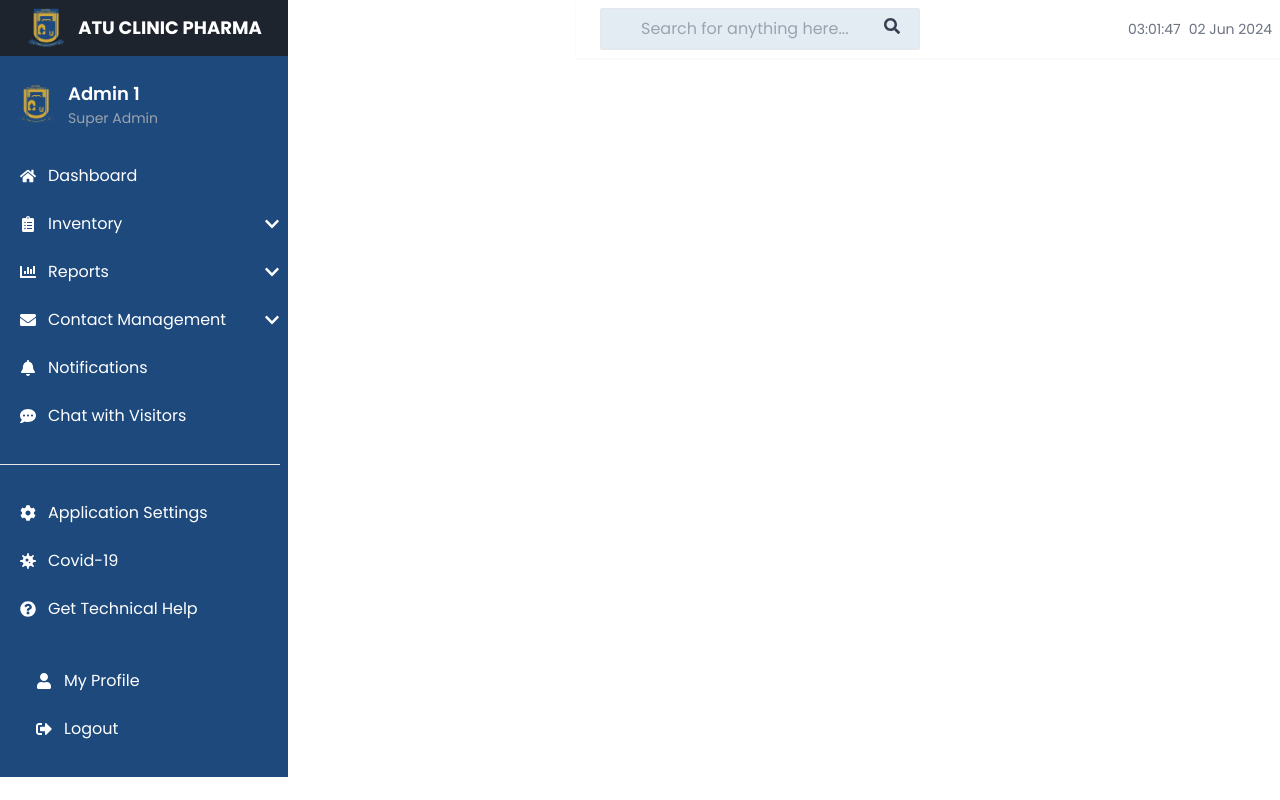
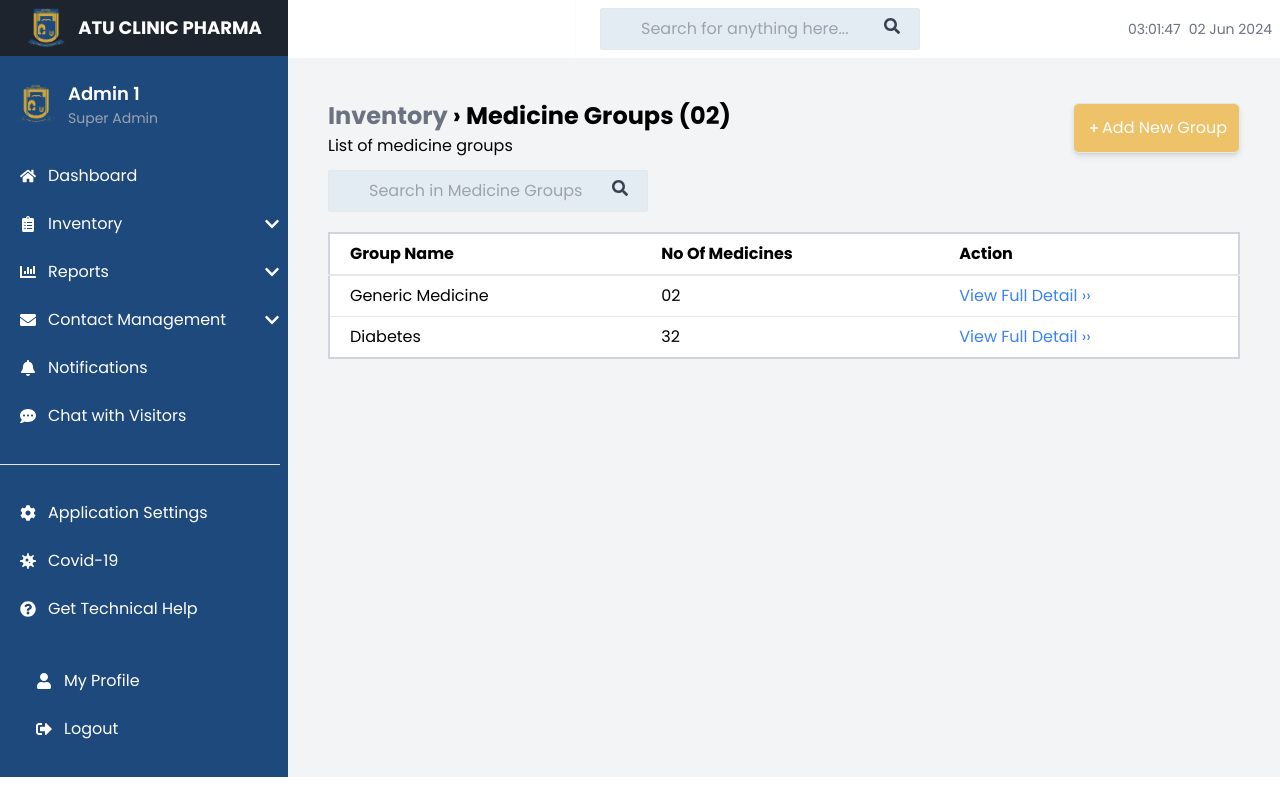
Before and after one commit to McCarthyCharles233/Final-Year-Project_Stock-Management-System, a React (Create React App) app in the folder pharmacy-management-system/: page /admin/medicinegroup in a window 1280 px wide. Built offline with nearby package versions, Linux system fonts and the light colour scheme.

Commit message:
added the medicine gropu page

```diff
--- a/pharmacy-management-system/src/App.js
+++ b/pharmacy-management-system/src/App.js
@@ -8,6 +8,7 @@ import MedicineList from './Components/MedicineList';
 import Reports from './Components/Reports';
 import MedicineDetails from './Components/MedicineDetails';
 import AddNewDrug from './Components/AddNewDrug';
+import MedicineGroup from './Components/MedicineGroup';
 
 function App() {
   return (
@@ -21,6 +22,7 @@ function App() {
           <Route path='reports' element={<Reports />} />
           <Route path='medicinedetails' element={<MedicineDetails />} />
           <Route path='addnewitem' element={<AddNewDrug />} />
+          <Route path='medicinegroup' element={<MedicineGroup />} />
         </Route>
         <Route path="/" element={<Login />} />
       </Routes>
--- /dev/null
+++ b/pharmacy-management-system/src/Components/MedicineGroup.js
@@ -0,0 +1,62 @@
+import React from "react";
+import { NavLink } from "react-router-dom";
+import { FaPlus, FaSearch } from "react-icons/fa";
+
+const MedicineGroup = () => {
+    return(
+        <div className="flex bg-gray-100 flex-col h-full p-10">
+            <div className="flex justify-between items-center">
+                <div>
+                    <h1 style={{fontSize: 24}} className=" font-bold"> <span className='text-gray-500'>Inventory</span><span> › Medicine Groups (02)</span> </h1>
+                    <p>List of medicine groups</p>
+                </div>
+                <NavLink to=''>
+                    <button style={{backgroundColor: '#EDC268', color: '#FFFFFF'}} className="flex border p-3 rounded-md shadow-md"><FaPlus className="text-white px-1 mt-1" />
+                        Add New Group
+                    </button>
+                </NavLink>
+            </div>
+            <div className="flex justify-between mt-3">
+                <div className="relative flex-1 max-w-xs">
+                <input style={{backgroundColor: '#E3EBF3'}}
+                    type="text"
+                    className="border rounded-sm py-2 px-4 pl-10 w-full text-black"
+                    placeholder="Search in Medicine Groups"
+                /><FaSearch className="absolute top-2.5 right-5 text-gray-700" />
+                </div>
+            </div>
+            <table className=" w-full pl-5 bg-white border-2 border-gray-300 mt-5">
+                <thead>
+                  <tr className='text-left'>
+                    <th className="py-2 px-5 border-b-2">Group Name</th>
+                    <th className="py-2 px-5 border-b-2">No Of Medicines</th>
+                    <th className="py-2 px-5 border-b-2">Action</th>
+                  </tr>
+                </thead>
+                <tbody>
+                  <tr>
+                    <td className="py-2 px-5 border-b">Generic Medicine</td>
+                    <td className="py-2 px-5 border-b">02</td>
+                    <td className="py-2 px-5 border-b">
+                      <NavLink to=''>
+                          <button className="text-blue-500">View Full Detail ››</button>
+                      </NavLink>
+                    </td>
+                  </tr>
+                  <tr>
+                    <td className="py-2 px-5 border-b">Diabetes</td>
+                    <td className="py-2 px-5 border-b">32</td>
+                    <td className="py-2 px-5 border-b">
+                      <NavLink to=''>
+                          <button className="text-blue-500">View Full Detail ››</button>
+                      </NavLink>
+                    </td>
+                  </tr>
+                  {/* Repeat similar <tr> blocks for each medicine */}
+                </tbody>
+            </table>
+        </div>
+    );
+};
+
+export default MedicineGroup;
--- a/pharmacy-management-system/src/Components/MedicineList.js
+++ b/pharmacy-management-system/src/Components/MedicineList.js
@@ -42,7 +42,6 @@ const MedicineList = () => {
             </tr>
           </thead>
           <tbody>
-            {/* Replace the below rows with your actual data */}
             <tr>
               <td className="py-2 px-5 border-b">Augmentin 625 Duo Tablet</td>
               <td className="py-2 px-5 border-b">D06ID232435454</td>
--- a/pharmacy-management-system/src/Components/Sidebar.js
+++ b/pharmacy-management-system/src/Components/Sidebar.js
@@ -48,7 +48,9 @@ const Sidebar = () => {
                   <NavLink className="py-3 px-5" to='/admin/medicinelist'>
                     <span>List of Medicines</span>
                   </NavLink>
-                  <a href="#" className="py-3 px-5">Medicine Groups</a>
+                  <NavLink className="py-3 px-5" to='/admin/medicinegroup'>
+                    <span href="#">Medicine Groups</span>
+                  </NavLink>
                 </div>
               )}
             </div>
```
